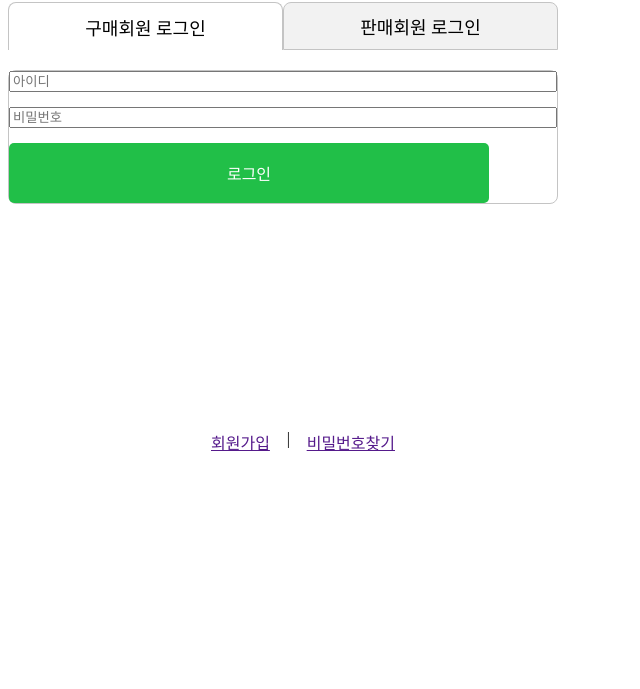
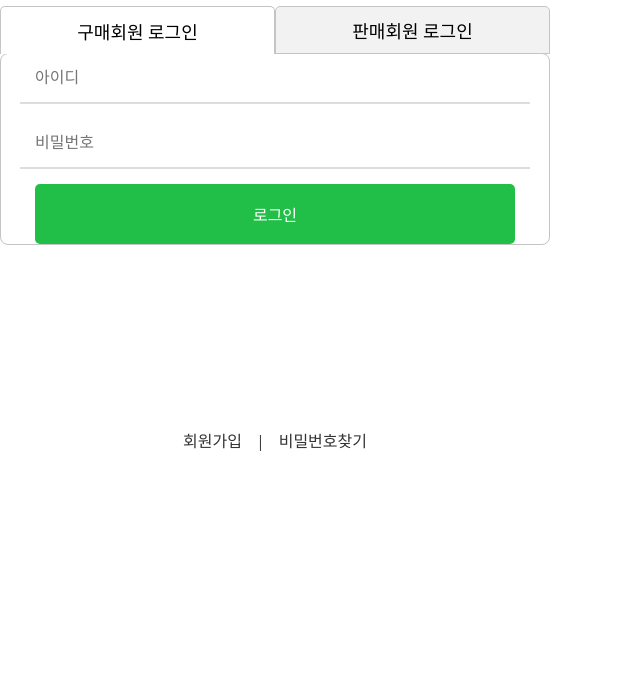
Before and after one commit to dahyungryu/Project_openmarketservice, a plain HTML site: page login.html in a window 1280 px wide. Shown: the part 111-800 px from the top of the page, without its empty margins (0-640 px from the left). Drawn offline with Linux system fonts and the light colour scheme; a web font is replaced by a local one.

Commit message:
user.css 수정

```diff
--- /dev/null
+++ b/css/reset.css
@@ -0,0 +1,48 @@
+/* http://meyerweb.com/eric/tools/css/reset/
+   v2.0 | 20110126
+   License: none (public domain)
+*/
+
+html, body, div, span, applet, object, iframe,
+h1, h2, h3, h4, h5, h6, p, blockquote, pre,
+a, abbr, acronym, address, big, cite, code,
+del, dfn, em, img, ins, kbd, q, s, samp,
+small, strike, strong, sub, sup, tt, var,
+b, u, i, center,
+dl, dt, dd, ol, ul, li,
+fieldset, form, label, legend,
+table, caption, tbody, tfoot, thead, tr, th, td,
+article, aside, canvas, details, embed,
+figure, figcaption, footer, header, hgroup,
+menu, nav, output, ruby, section, summary,
+time, mark, audio, video {
+	margin: 0;
+	padding: 0;
+	border: 0;
+	font-size: 100%;
+	font: inherit;
+	vertical-align: baseline;
+}
+/* HTML5 display-role reset for older browsers */
+article, aside, details, figcaption, figure,
+footer, header, hgroup, menu, nav, section {
+	display: block;
+}
+body {
+	line-height: 1;
+}
+ol, ul {
+	list-style: none;
+}
+blockquote, q {
+	quotes: none;
+}
+blockquote:before, blockquote:after,
+q:before, q:after {
+	content: '';
+	content: none;
+}
+table {
+	border-collapse: collapse;
+	border-spacing: 0;
+}
--- a/css/user.css
+++ b/css/user.css
@@ -20,41 +20,51 @@ header a img {
   display: block;
 }
 
+.userType {
+  display: flex;
+  justify-content: space-around;
+  position: relative;
+  margin-bottom: 0;
+}
+
+.userType button {
+  width: 50%;
+  padding: 10px 0;
+  border: 1px solid #c4c4c4;
+  border-radius: 5px 5px 0 0;
+  background-color: #f2f2f2;
+  font-family: var(--bold-font);
+  font-size: var(--main-font-size);
+  cursor: pointer;
+  position: relative;
+  z-index: 1;
+}
+
+.userType button.active {
+  background-color: white;
+  border-bottom: none;
+  border-top: 1px solid #c4c4c4;
+  z-index: 3;
+}
+
 .login {
   width: 550px;
   height: 388px;
   padding: 20px;
 }
 
-.userType {
-  display: flex;
-  justify-content: space-around;
-  margin-bottom: 20px;
-}
-
-.userType button {
-  width: 50%;
-  padding: 10px 0;
-  border: 1px solid #c4c4c4;
-  border-radius: 8px 8px 0 0;
-  background-color: #f2f2f2;
-  font-family: var(--bold-font);
-  font-size: var(--main-font-size);
-  cursor: pointer;
-}
-
-.userType button.active {
-  background-color: white;
-  border-bottom: none;
-  border-top: 1px solid #c4c4c4;
-}
-
-form {
+.loginFm {
+  background-color: #fff;
   display: flex;
   flex-direction: column;
+  justify-content: center;
+  align-items: center;
   gap: 15px;
   border: 1px solid #c4c4c4;
   border-radius: 8px;
+  margin-top: -1px;
+  position: relative;
+  z-index: 2;
 }
 
 .loginFm input {
@@ -62,8 +72,12 @@ form {
   padding: 15px;
   font-family: var(--main-font);
   font-size: var(--sub-font-size);
-  border-top: none;
-  border-bottom: 1px solid #ddd;
+
+  border: none;
+  border-bottom: 2px solid #ddd;
+  outline: none;
+  background: transparent;
+  transition: border-color 0.3s;
 }
 
 .submitBtn {
@@ -85,11 +99,7 @@ form {
   margin-top: 20px;
 }
 
-.menu-options li {
-  list-style: none;
-}
-
-.menu-optiopns li a {
+.menu-options a {
   text-decoration: none;
   font-family: var(--main-font);
   font-size: var(--sub-font-size);
--- a/login.html
+++ b/login.html
@@ -3,6 +3,7 @@
   <head>
     <meta charset="UTF-8" />
     <meta name="viewport" content="width=device-width, initial-scale=1.0" />
+    <link rel="stylesheet" href="./css/reset.css">
     <link rel="stylesheet" href="./css/main.css" />
     <link rel="stylesheet" href="./css/user.css" />
     <title>로그인</title>
@@ -25,7 +26,8 @@
         <button class="login-buyer active">구매회원 로그인</button>
         <button class="login-seller">판매회원 로그인</button>
       </div>
-      <form action="" class="LoginFm">
+      <div></div>
+      <form action="" class="loginFm">
         <label for="id" class="sr-only">아이디</label>
         <input
           type="text"
```
Also changed, not shown: join.html (+1 -2 lines).
